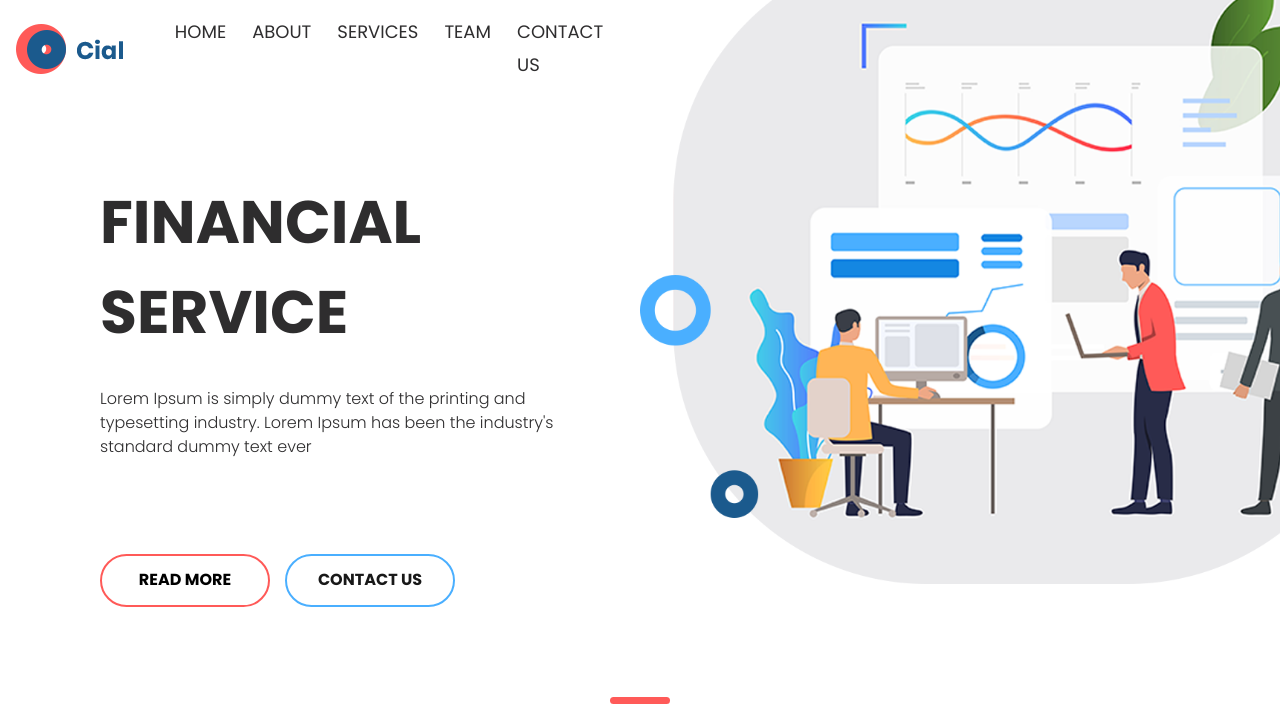
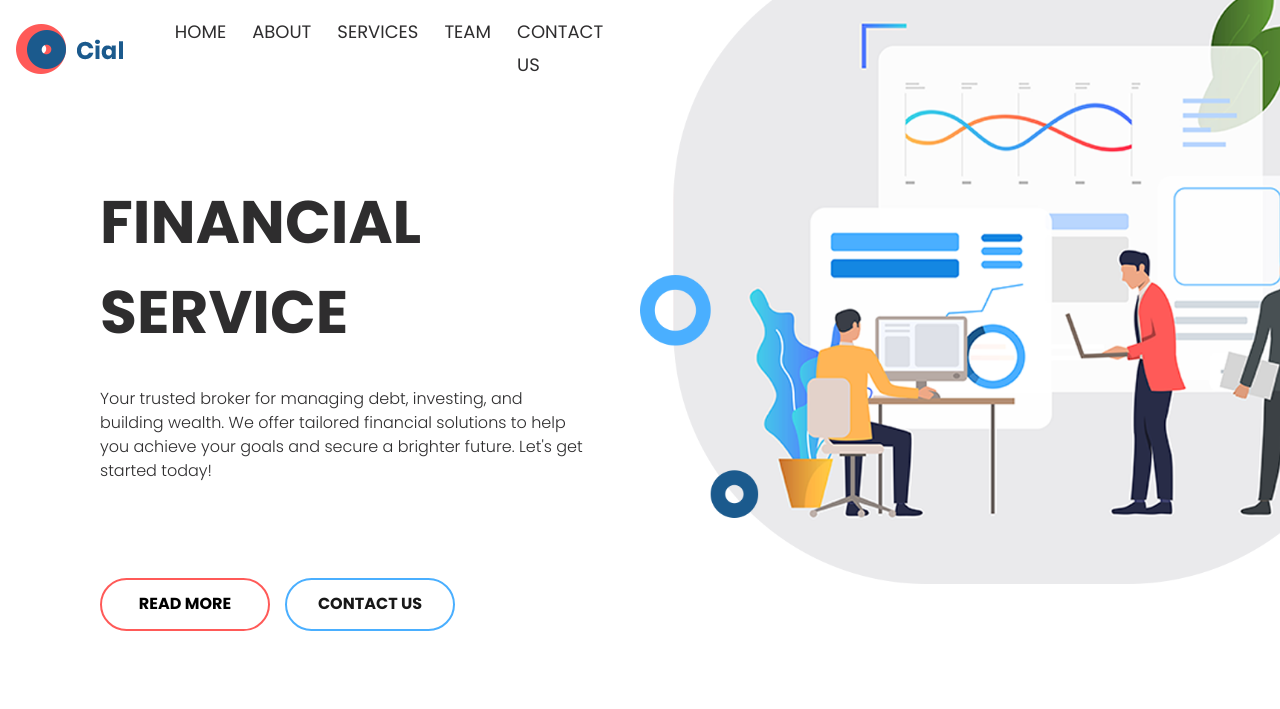
Before and after one commit to christopherece/financeservice_prj, a Django app: page / in a window 1280 px wide. Shown: the top 709 px of the page. Run offline with Django 5.2, Linux system fonts and the light colour scheme; some libraries are stand-ins or nearby versions.

Commit message:
Modified Index

```diff
--- a/templates/pages/index.html
+++ b/templates/pages/index.html
@@ -7,10 +7,12 @@
       {% include 'partials/_nav.html' %}
       <div class="banner_main">
         <h1 class="banner_taital">financial <br>Service</h1>
-        <p class="banner_text">Lorem Ipsum is simply dummy text of the printing and typesetting industry. Lorem Ipsum has been the industry's standard dummy text ever </p>
+        <p class="banner_text">
+          Your trusted broker for managing debt, investing, and building wealth. We offer tailored financial solutions to help you achieve your goals and secure a brighter future. Let's get started today!
+        </p>
         <div class="btn_main">
           <div class="more_bt"><a href="#">Read More </a></div>
-          <div class="contact_bt"><a href="#">Contact Us</a></div>
+          <div class="contact_bt"><a href="{% url 'contact' %}">Contact Us</a></div>
         </div>
       </div>
     </div>
```
